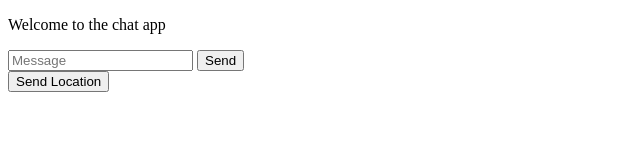
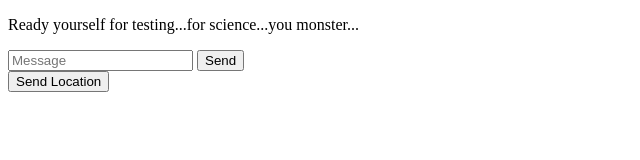
Before and after one commit to barrywillis13/node-chat-app, a website: page public/index.html in a window 1280 px wide. Shown: the whole page, without its empty margins (0-640 px from the left). Drawn offline with nearby package versions, Linux system fonts and the light colour scheme; no server answers.

Commit message:
you monster...

```diff
--- a/public/index.html
+++ b/public/index.html
@@ -7,7 +7,7 @@
 </head>
 
 <body>
-  <p>Welcome to the chat app</p>
+  <p>Ready yourself for testing...for science...you monster...</p>
 
   <ol id="messages"></ol>
 
```
